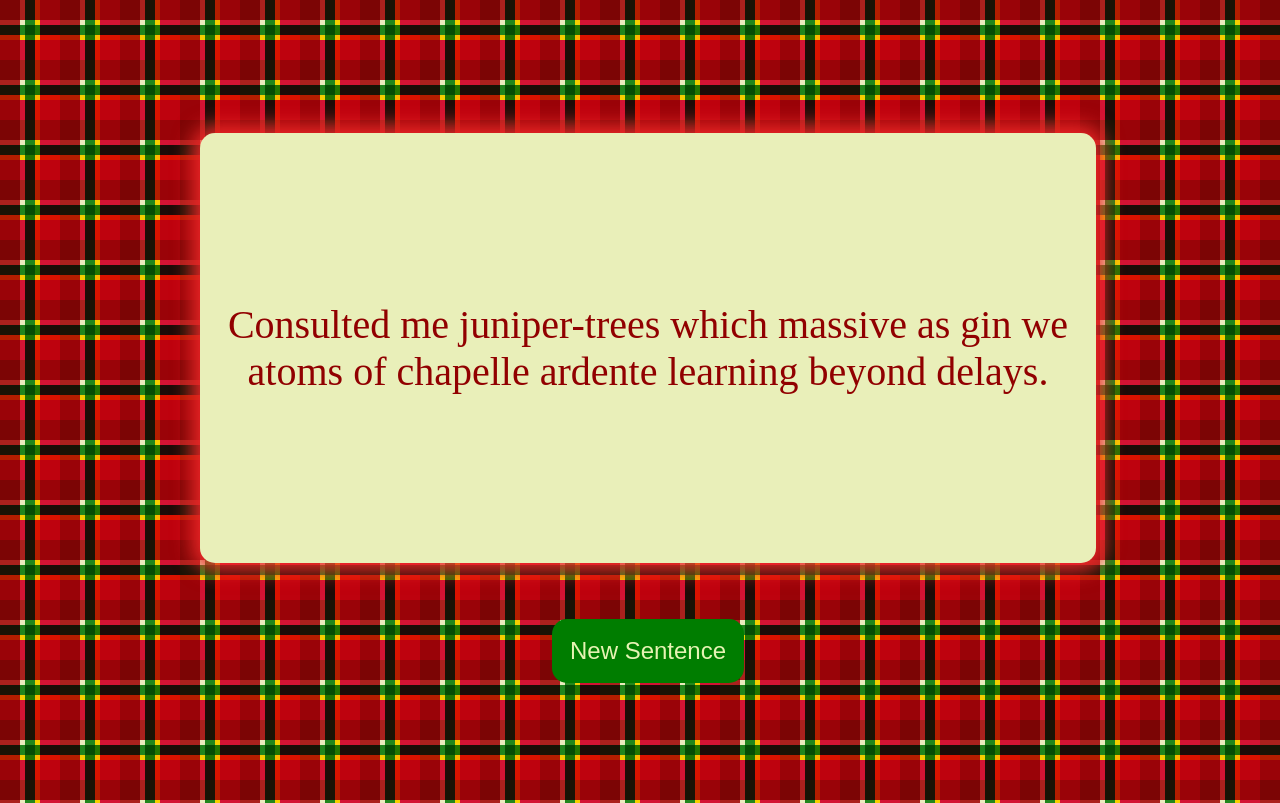
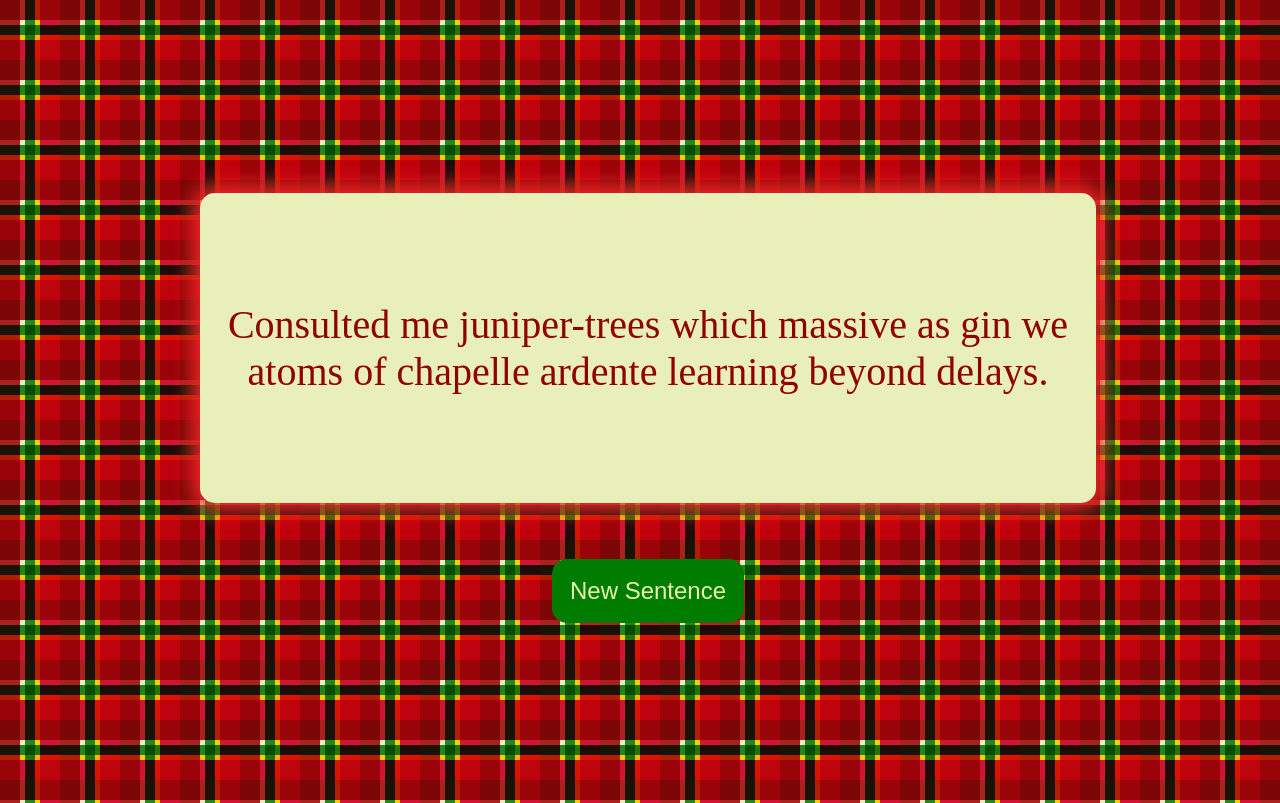
Before and after one commit to edwintcloud/tweet-generator, a Flask app: page / in a window 1280 px wide. Shown: the top 803 px of the page. Run offline with Flask 2, Linux system fonts and the light colour scheme.

Commit message:
:wrench: Fixed responsive sizing issue

```diff
--- a/static/styles.css
+++ b/static/styles.css
@@ -11,7 +11,7 @@
   font-size: 40px;
   margin-left: 15%;
 	margin-right: 15%;
-	height: 50vh;
+	height: 35vh;
   text-align: center;
   color: #910000;
   background-color: #E9EFB9;
@@ -51,6 +51,7 @@
 	.sentence {
 		flex-direction: column;
 		font-size: 25px;
+		height: 50vh;
 	}
 }
 
```
